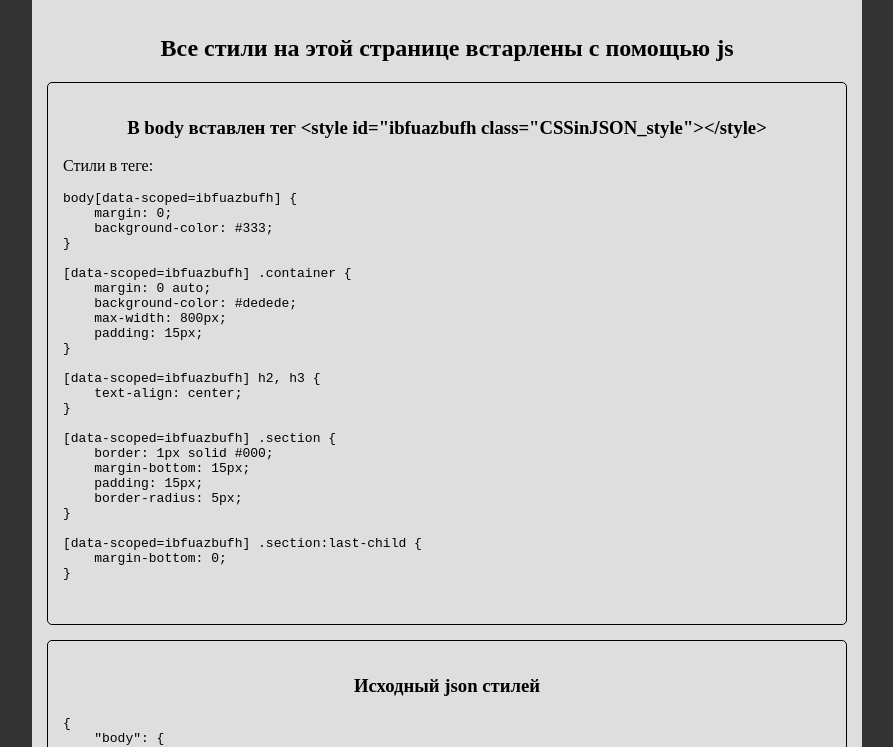
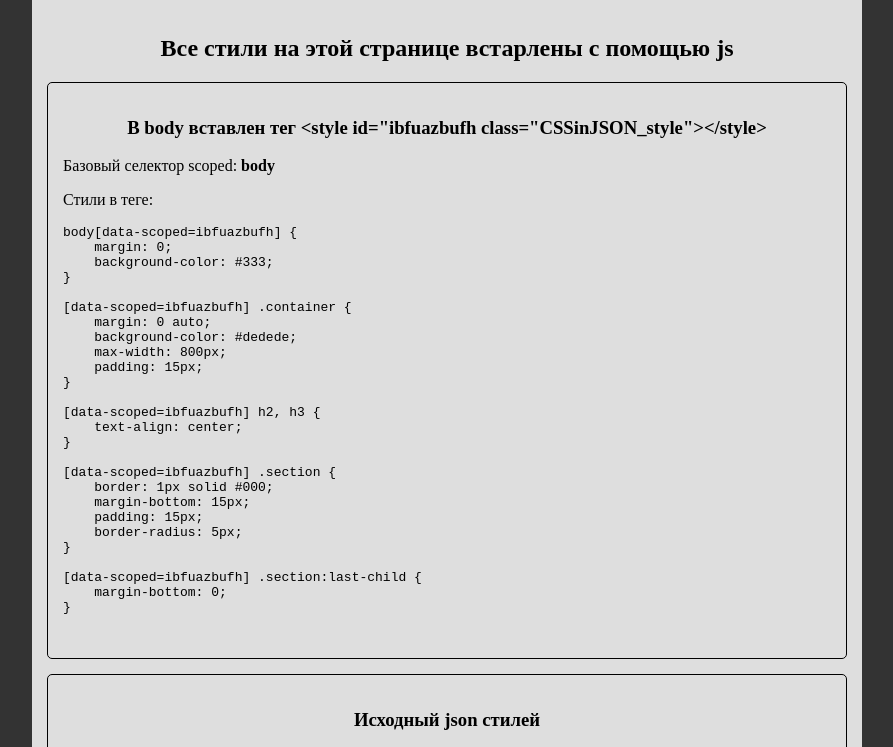
Before and after one commit to neyasbltb88/css-in-json, a website with bundled scripts: page app/index.html in a window 1280 px wide. Shown: the top 747 px of the page, without its empty margins (193-1086 px from the left). Built offline with nearby package versions, Linux system fonts and the light colour scheme.

Commit message:
Добавил инфу о базовом селекторе scoped

```diff
--- a/app/index.html
+++ b/app/index.html
@@ -15,6 +15,7 @@
         <h2>Все стили на этой странице встарлены с помощью js</h2>
         <div class="section">
             <h3 class="style_info"></h3>
+            <p>Базовый селектор scoped: <b class="base_selector"></b></p>
             <p>Стили в теге:</p>
             <pre class="style_show"></pre>
         </div>
--- a/app/js/css-in-json.js
+++ b/app/js/css-in-json.js
@@ -145,8 +145,11 @@ let style_info = document.querySelector('.style_info');
 let CSSinJSON_style = document.querySelector('.CSSinJSON_style');
 let style_show = document.querySelector('.style_show');
 let json_show = document.querySelector('.json_show');
+let base_selector = document.querySelector('.base_selector')
 
 style_info.textContent = `В body вставлен тег <style id="${CSSinJSON_style.id} class="${CSSinJSON_style.className}"></style>`;
 style_show.textContent = CSSinJSON_style.textContent;
 
 json_show.textContent = JSON.stringify(window.style, ' ', 4);
+
+base_selector.textContent = CssInJson.elem_selector;
```
Also changed, not shown: app/js/css-in-json.min.js, build/index.html, build/js/css-in-json.min.js, 1 other file.
